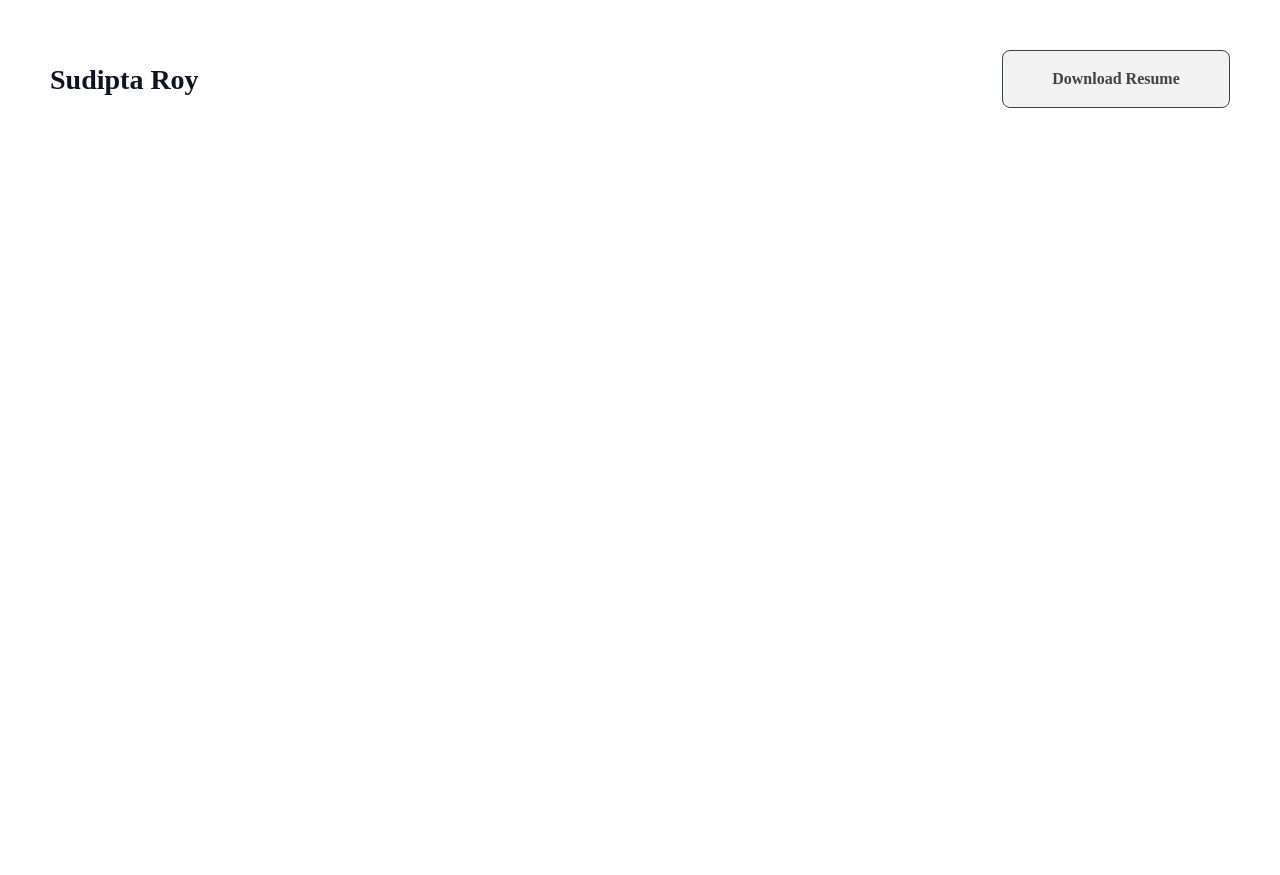
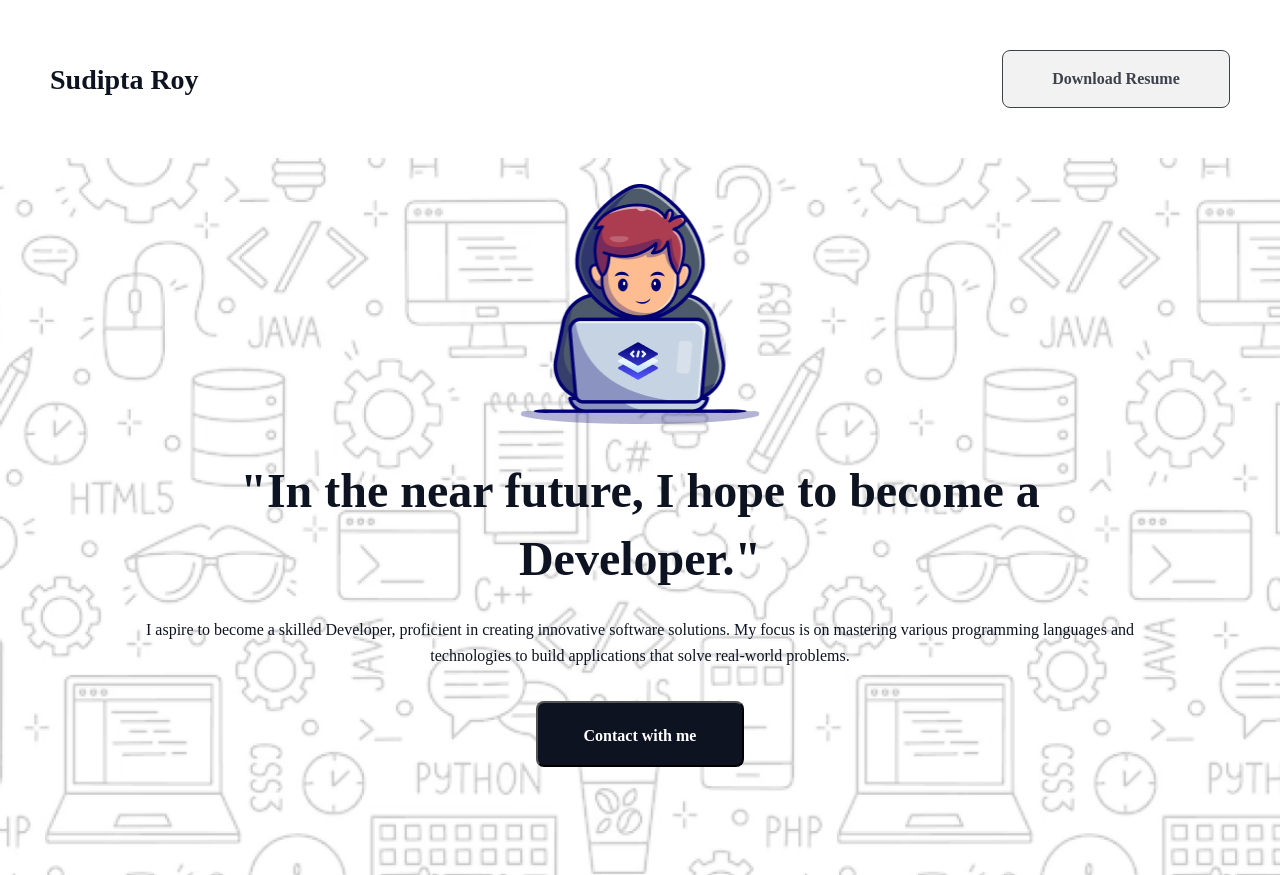
Before and after one commit to SudiptaRoy05/assignment-01, a plain HTML site: page index.html in a window 1280 px wide. Before the commit the page ends 800 px from the top, so only its background shows below. Drawn offline with Linux system fonts and the light colour scheme; a web font is replaced by a local one.

Commit message:
added banner section

```diff
--- a/index.html
+++ b/index.html
@@ -1,19 +1,33 @@
 <!DOCTYPE html>
 <html lang="en">
+
 <head>
     <meta charset="UTF-8">
     <meta name="viewport" content="width=device-width, initial-scale=1.0">
     <title>Assignment-01</title>
     <link rel="stylesheet" href="style.css">
 </head>
+
 <body>
     <header>
         <nav class="nav-area">
             <div class="nav-menu">
                 <h2>Sudipta Roy</h2>
-                <button class="btn">Download Resume</button>
+                <button class="btn-primary">Download Resume</button>
             </div>
         </nav>
+        <section class="banner-section">
+            <div class="banner-container">
+                <div class="banner-content">
+                    <img src="/assets/Group.png" alt="">
+                    <h1>"In the near future, I hope to become a Developer."</h1>
+                    <p>I aspire to become a skilled Developer, proficient in creating innovative software solutions. My
+                        focus is on mastering various programming languages and technologies to build applications that
+                        solve real-world problems.</p>
+                    <button class="btn-secondary"><a href="">Contact with me</a></button>
+                </div>
+            </div>
+        </section>
     </header>
     <main>
 
@@ -22,4 +36,5 @@
 
     </footer>
 </body>
+
 </html>
--- a/style.css
+++ b/style.css
@@ -29,7 +29,7 @@ body {
     text-align: left;
 }
 
-.nav-menu .btn {
+.nav-menu .btn-primary {
     width: 228px;
     height: 58px;
     text-align: center;
@@ -45,3 +45,80 @@ body {
 }
 
 /* nav area style end  */
+
+
+/* banner section style start  */
+.banner-section {
+    max-width: 1440px;
+    height: 717px;
+    margin: 0 auto;
+    background-image: url(/assets/Hero-bg.png);
+    background-position: center;
+    background-repeat: no-repeat;
+    background-size: cover;
+    /* padding-bottom: 65px; */
+}
+
+.banner-container {
+    max-width: 998px;
+    height: 582px;
+    /* border: 1px solid red; */
+    margin: auto;
+}
+
+.banner-content {
+    display: flex;
+    justify-content: center;
+    flex-direction: column;
+    align-items: center;
+}
+
+.banner-content img {
+    width: 240.28px;
+    height: 240px;
+    padding-top: 26px;
+    padding-bottom: 33px;
+}
+
+.banner-content h1 {
+    color: rgb(13, 19, 33);
+    font-family: Azeret Mono;
+    font-size: 48px;
+    font-weight: 800;
+    line-height: 68px;
+    letter-spacing: 0%;
+    text-align: center;
+    padding-bottom: 24px;
+}
+
+.banner-content p {
+    color: rgb(13, 19, 33);
+    font-family: Azeret Mono;
+    font-size: 16px;
+    font-weight: 400;
+    line-height: 26px;
+    letter-spacing: 0%;
+    text-align: center;
+    padding-bottom: 32px;
+}
+
+.banner-content .btn-secondary {
+    width: 208px;
+    height: 66px;
+    border-radius: 8px;
+    background: rgb(13, 19, 33);
+
+    font-family: Azeret Mono;
+    font-size: 16px;
+    font-weight: 600;
+    line-height: 23px;
+    letter-spacing: 0%;
+    text-align: center;
+    padding: 21px 24px;
+    /* margin-bottom: ; */
+}
+.banner-content .btn-secondary a{
+    text-decoration: none;
+    color: white;
+}
+/* banner section style end  */
```
